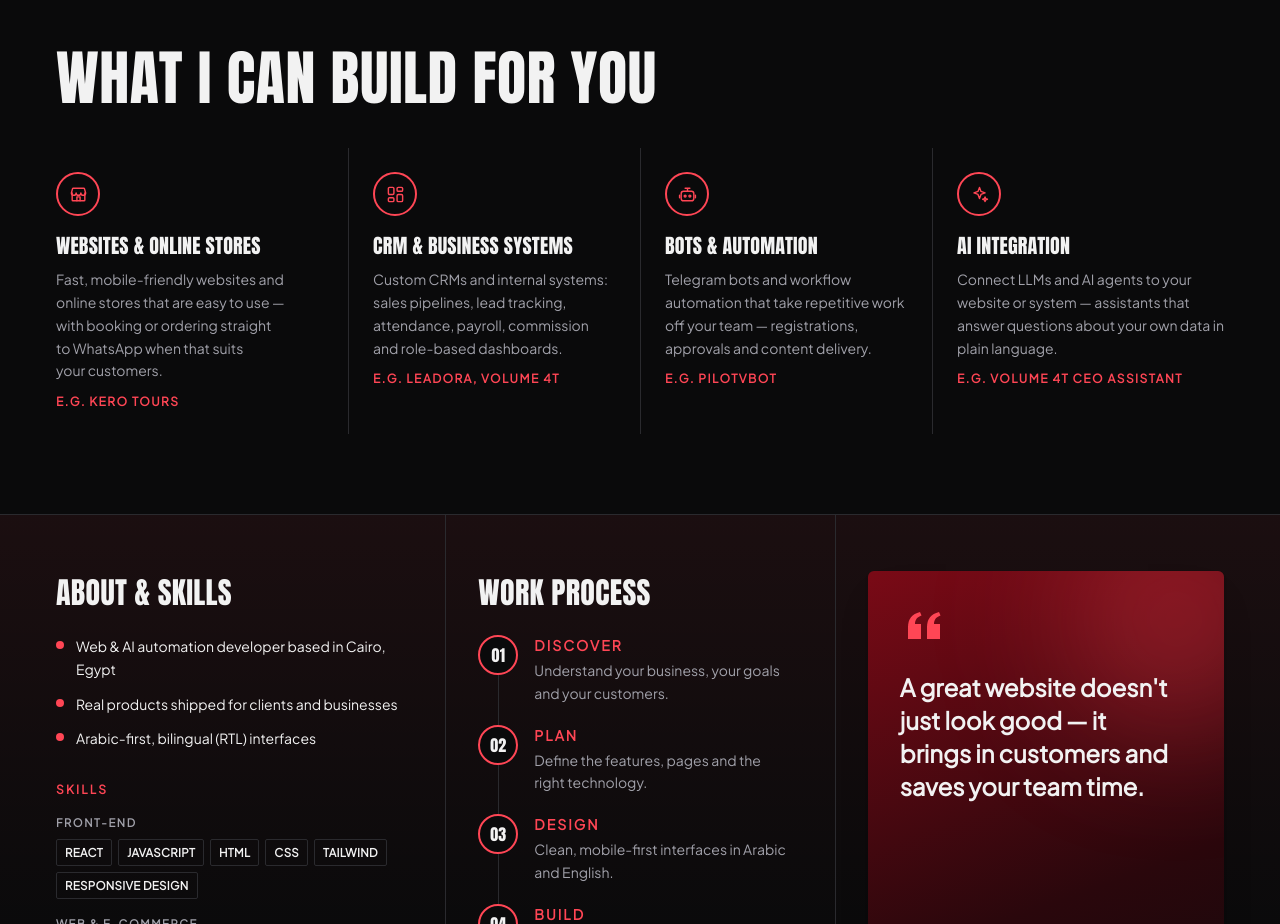
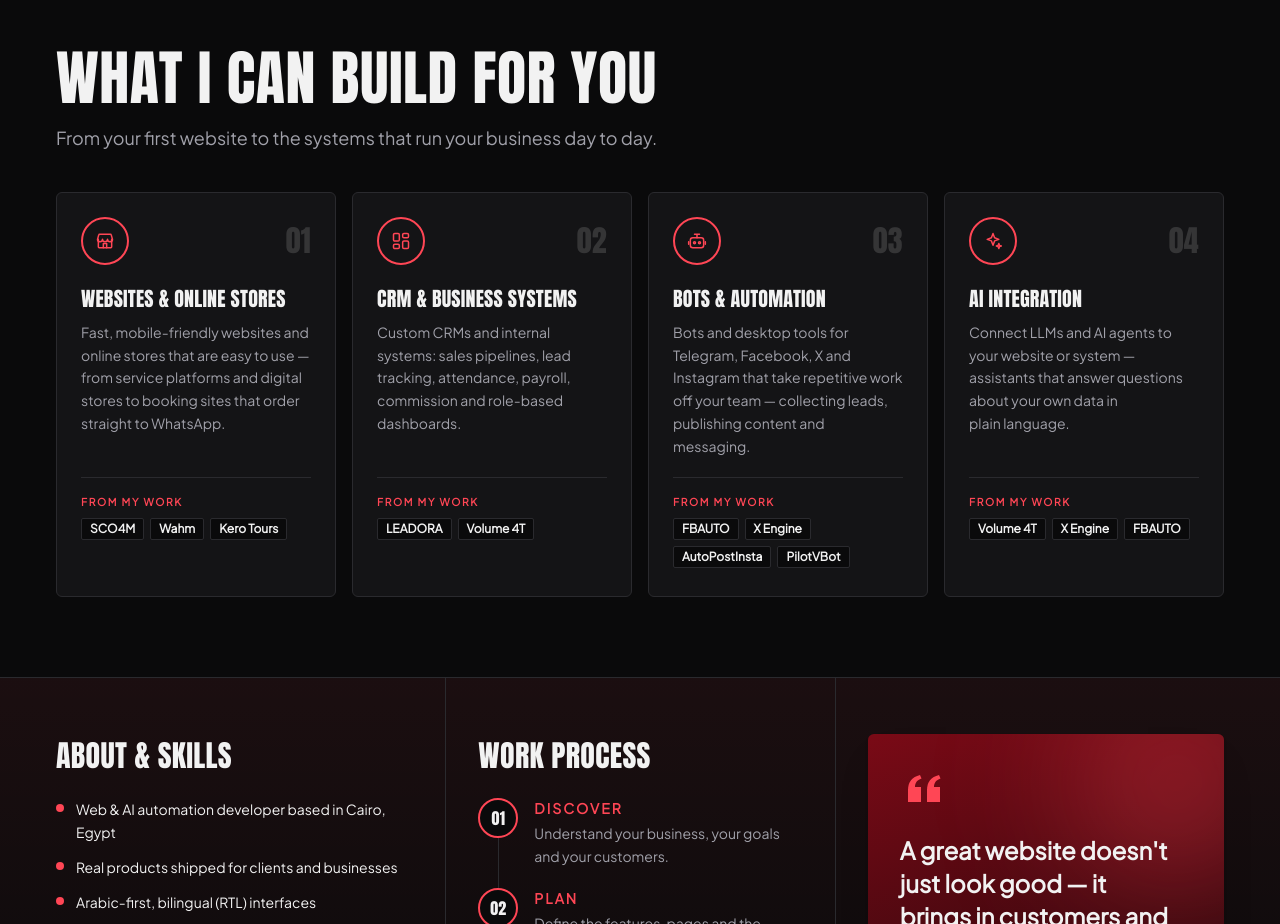
Before and after one commit to beb0ehab/RDP, a React (Vite) app: page / in a window 1280 px wide. Shown: the part 2820-3744 px from the top of the page. Built offline with nearby package versions, Linux system fonts and the light colour scheme; a web font is replaced by a local one.

Commit message:
Services: equal cards with numbers, aligned 'from my work' project chips, updated examples
Co-Authored-By: Claude Opus 5.5 <noreply@anthropic.com>
Claude-Session: https://claude.ai/code/session_01JZaqnkpxdTJ3SnhA1J19ov

```diff
--- a/src/components/Services.tsx
+++ b/src/components/Services.tsx
@@ -4,7 +4,7 @@ import { SectionHeading } from './SectionHeading';
 
 const icons = [StoreIcon, DashboardIcon, BotIcon, SparklesIcon];
 
-/** Compact 4-column services strip. */
+/** Four equal service cards; the "from my work" chips always sit on the same line. */
 export function Services() {
   const { t } = usePreferences();
 
@@ -15,24 +15,57 @@ export function Services() {
       aria-labelledby="services-title"
     >
       <div className="container">
-        <SectionHeading id="services-title" title={t.services.title} />
+        <SectionHeading id="services-title" title={t.services.title} lead={t.services.lead} />
 
-        <ul className="mt-10 grid border-line sm:grid-cols-2 lg:grid-cols-4 lg:divide-x lg:divide-line rtl:lg:divide-x-reverse">
+        <ul className="mt-10 grid gap-4 sm:grid-cols-2 lg:grid-cols-4">
           {t.services.items.map((s, i) => {
             const Icon = icons[i];
             return (
               <li
                 key={s.title}
-                className="reveal border-b border-line py-6 last:border-b-0 sm:odd:pe-6 sm:even:ps-6 lg:border-b-0 lg:px-6 lg:first:ps-0 lg:last:pe-0"
+                className="reveal group relative flex flex-col overflow-hidden rounded-md border border-line bg-surface p-6 transition duration-300 hover:-translate-y-1 hover:border-accent/70 hover:shadow-[0_18px_40px_-18px_rgb(var(--accent)/0.55)] motion-reduce:hover:translate-y-0"
               >
-                <span className="grid h-11 w-11 place-items-center rounded-full border-2 border-accent text-accent">
-                  <Icon size={19} />
-                </span>
-                <h3 className="mt-4 font-display text-xl">{s.title}</h3>
-                <p className="mt-2 text-pretty text-sm leading-relaxed text-muted">{s.text}</p>
-                <p className="mt-3 text-xs font-bold uppercase tracking-[0.12em] text-accent">
-                  {s.example}
+                <div
+                  aria-hidden="true"
+                  className="pointer-events-none absolute -end-10 -top-10 h-32 w-32 rounded-full bg-accent/0 blur-2xl transition-colors duration-300 group-hover:bg-accent/25"
+                />
+                <div className="relative flex items-center justify-between">
+                  <span className="grid h-12 w-12 place-items-center rounded-full border-2 border-accent text-accent transition-colors duration-300 group-hover:bg-accent group-hover:text-white">
+                    <Icon size={20} />
+                  </span>
+                  <span
+                    aria-hidden="true"
+                    dir="ltr"
+                    className="font-display text-3xl leading-none text-ink/15 transition-colors group-hover:text-accent/60"
+                  >
+                    {String(i + 1).padStart(2, '0')}
+                  </span>
+                </div>
+
+                <h3 className="relative mt-5 font-display text-xl leading-snug">{s.title}</h3>
+                <p className="relative mt-2 flex-1 text-pretty text-sm leading-relaxed text-muted">
+                  {s.text}
                 </p>
+
+                <div className="relative mt-5 border-t border-line pt-4">
+                  <p className="text-[0.65rem] font-bold uppercase tracking-[0.16em] text-accent">
+                    {t.services.examplesLabel}
+                  </p>
+                  <ul
+                    className="mt-2 flex flex-wrap content-start gap-1.5 lg:min-h-[3.4rem]"
+                    aria-label={t.services.examplesLabel}
+                  >
+                    {s.examples.map((name) => (
+                      <li
+                        key={name}
+                        dir="ltr"
+                        className="rounded-sm border border-line bg-bg px-2 py-0.5 text-xs font-semibold"
+                      >
+                        {name}
+                      </li>
+                    ))}
+                  </ul>
+                </div>
               </li>
             );
           })}
--- a/src/i18n/ar.ts
+++ b/src/i18n/ar.ts
@@ -69,26 +69,27 @@ const ar: Dictionary = {
     eyebrow: 'الخدمات',
     title: 'ما الذي يمكنني بناؤه لك',
     lead: 'من أول موقع لنشاطك، وحتى الأنظمة التي تدير عملك يومًا بيوم.',
+    examplesLabel: 'من أعمالي',
     items: [
       {
         title: 'مواقع ومتاجر إلكترونية',
-        text: 'مواقع ومتاجر سريعة ومناسبة للموبايل وسهلة الاستخدام — مع إمكانية الحجز أو الطلب مباشرةً عبر واتساب إذا كان ذلك الأنسب لعملائك.',
-        example: 'مثال: Kero Tours',
+        text: 'مواقع ومتاجر سريعة ومناسبة للموبايل وسهلة الاستخدام — من منصات الخدمات والمتاجر الرقمية، لحد مواقع الحجز اللي بتوصّل الطلب على واتساب مباشرةً.',
+        examples: ['SCO4M', 'Wahm', 'Kero Tours'],
       },
       {
         title: 'أنظمة CRM وإدارة الأعمال',
         text: 'أنظمة CRM وأنظمة داخلية مخصّصة: مسارات المبيعات، متابعة العملاء المحتملين، الحضور، الرواتب، العمولات، ولوحات تحكم حسب الصلاحيات.',
-        example: 'مثال: LEADORA و Volume 4T',
+        examples: ['LEADORA', 'Volume 4T'],
       },
       {
         title: 'بوتات وأتمتة',
-        text: 'بوتات تيليجرام وأتمتة لسير العمل توفّر على فريقك المهام المتكررة — التسجيل، والموافقات، وتوصيل المحتوى.',
-        example: 'مثال: PilotVBot',
+        text: 'بوتات وأدوات سطح مكتب لتيليجرام وفيسبوك وX وإنستجرام توفّر على فريقك المهام المتكررة — جمع العملاء المحتملين، ونشر المحتوى، وإرسال الرسائل.',
+        examples: ['FBAUTO', 'X Engine', 'AutoPostInsta', 'PilotVBot'],
       },
       {
         title: 'دمج الذكاء الاصطناعي',
         text: 'ربط النماذج اللغوية ووكلاء الذكاء الاصطناعي بموقعك أو نظامك — مساعدون يجيبون عن الأسئلة المتعلقة ببياناتك بلغة بسيطة.',
-        example: 'مثال: مساعد المدير التنفيذي في Volume 4T',
+        examples: ['Volume 4T', 'X Engine', 'FBAUTO'],
       },
     ],
   },
--- a/src/i18n/en.ts
+++ b/src/i18n/en.ts
@@ -67,26 +67,27 @@ const en = {
     eyebrow: 'Services',
     title: 'What I can build for you',
     lead: 'From your first website to the systems that run your business day to day.',
+    examplesLabel: 'From my work',
     items: [
       {
         title: 'Websites & Online Stores',
-        text: 'Fast, mobile-friendly websites and online stores that are easy to use — with booking or ordering straight to WhatsApp when that suits your customers.',
-        example: 'e.g. Kero Tours',
+        text: 'Fast, mobile-friendly websites and online stores that are easy to use — from service platforms and digital stores to booking sites that order straight to WhatsApp.',
+        examples: ['SCO4M', 'Wahm', 'Kero Tours'],
       },
       {
         title: 'CRM & Business Systems',
         text: 'Custom CRMs and internal systems: sales pipelines, lead tracking, attendance, payroll, commission and role-based dashboards.',
-        example: 'e.g. LEADORA, Volume 4T',
+        examples: ['LEADORA', 'Volume 4T'],
       },
       {
         title: 'Bots & Automation',
-        text: 'Telegram bots and workflow automation that take repetitive work off your team — registrations, approvals and content delivery.',
-        example: 'e.g. PilotVBot',
+        text: 'Bots and desktop tools for Telegram, Facebook, X and Instagram that take repetitive work off your team — collecting leads, publishing content and messaging.',
+        examples: ['FBAUTO', 'X Engine', 'AutoPostInsta', 'PilotVBot'],
       },
       {
         title: 'AI Integration',
         text: 'Connect LLMs and AI agents to your website or system — assistants that answer questions about your own data in plain language.',
-        example: 'e.g. Volume 4T CEO assistant',
+        examples: ['Volume 4T', 'X Engine', 'FBAUTO'],
       },
     ],
   },
```
